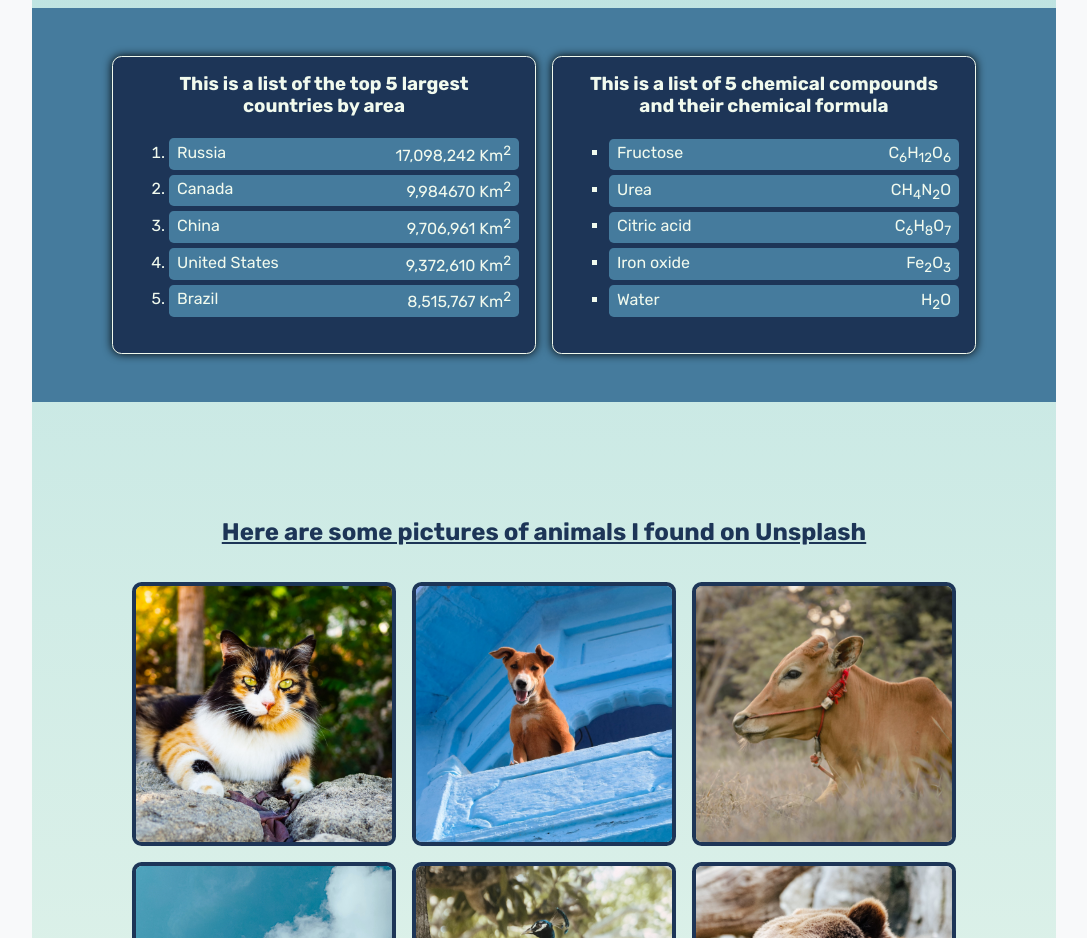
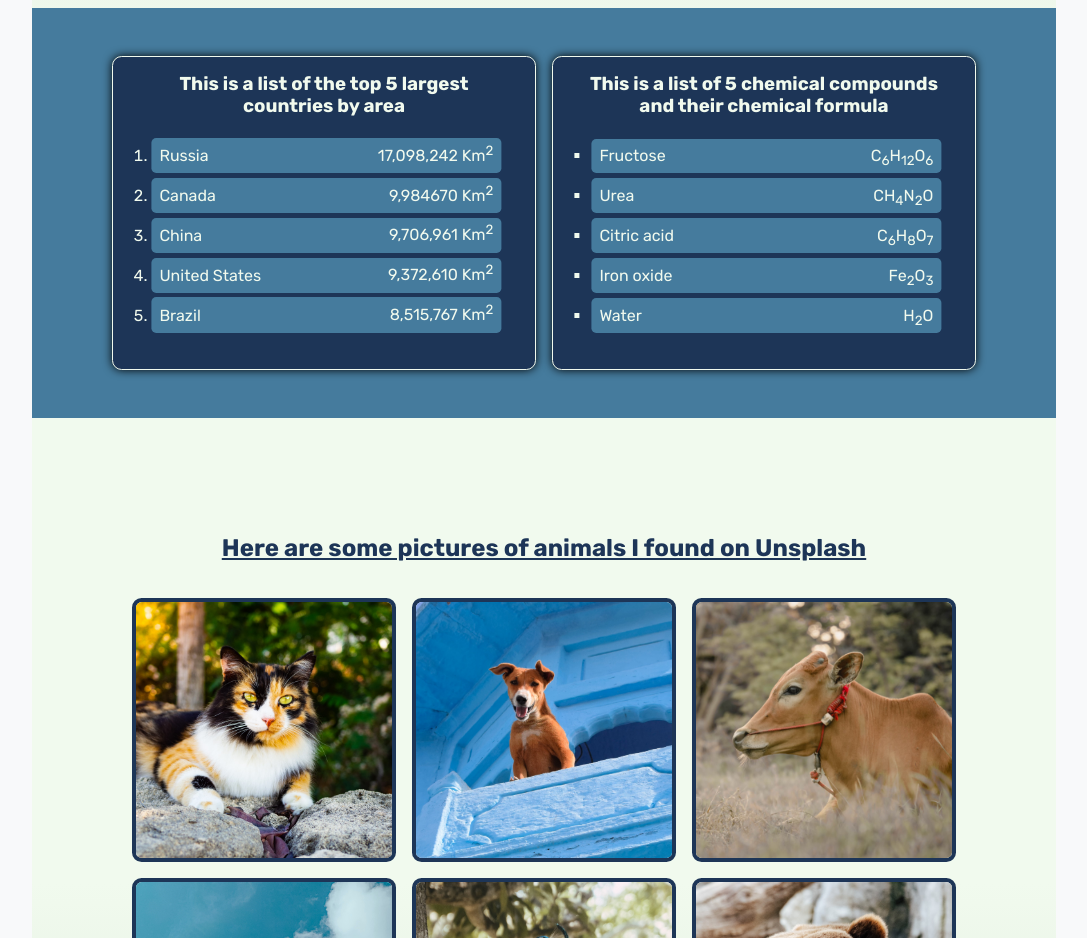
Before and after one commit to prebens-kodehode/Basic-Webpage, a plain HTML site: page index.html in a window 1280 px wide. Shown: the part 840-1778 px from the top of the page, without its empty margins (96-1183 px from the left). Drawn offline with Linux system fonts and the light colour scheme.

```diff
--- a/index.html
+++ b/index.html
@@ -35,21 +35,21 @@
         <div class="list">
             <h3>This is a list of the top 5 largest countries by area</h3>
             <ol>
-                <li><div class="list-items">Russia <span>17,098,242 Km<sup>2</sup></span></div></li>
-                <li><div class="list-items">Canada <span>9,984670 Km<sup>2</sup></span></div></li>
-                <li><div class="list-items">China <span>9,706,961 Km<sup>2</sup></span></div></li>
-                <li><div class="list-items">United States <span>9,372,610 Km<sup>2</sup></span></div></li>
-                <li><div class="list-items">Brazil <span>8,515,767 Km<sup>2</sup></span></div></li>
+                <li><div class="list-items country">Russia <span>17,098,242 Km<sup>2</sup></span></div></li>
+                <li><div class="list-items country">Canada <span>9,984670 Km<sup>2</sup></span></div></li>
+                <li><div class="list-items country">China <span>9,706,961 Km<sup>2</sup></span></div></li>
+                <li><div class="list-items country">United States <span>9,372,610 Km<sup>2</sup></span></div></li>
+                <li><div class="list-items country">Brazil <span>8,515,767 Km<sup>2</sup></span></div></li>
             </ol>
         </div>
         <div class="list">
             <h3>This is a list of 5 chemical compounds and their chemical formula</h3>
             <ul>
-                <li><div class="list-items">Fructose <span>C<sub>6</sub>H<sub>12</sub>O<sub>6</sub></span></div></li>
-                <li><div class="list-items">Urea <span>CH<sub>4</sub>N<sub>2</sub>O</div></li>
-                <li><div class="list-items">Citric acid <span>C<sub>6</sub>H<sub>8</sub>O<sub>7</sub></div></li>
-                <li><div class="list-items">Iron oxide <span>Fe<sub>2</sub>O<sub>3</sub></div></li>
-                <li><div class="list-items">Water <span>H<sub>2</sub>O</span></div></li>
+                <li><div class="list-items chemical">Fructose <span>C<sub>6</sub>H<sub>12</sub>O<sub>6</sub></span></div></li>
+                <li><div class="list-items chemical">Urea <span>CH<sub>4</sub>N<sub>2</sub>O</div></li>
+                <li><div class="list-items chemical">Citric acid <span>C<sub>6</sub>H<sub>8</sub>O<sub>7</sub></div></li>
+                <li><div class="list-items chemical">Iron oxide <span>Fe<sub>2</sub>O<sub>3</sub></div></li>
+                <li><div class="list-items chemical">Water <span>H<sub>2</sub>O</span></div></li>
             </ul>
         </div>
     </section>
--- a/style.css
+++ b/style.css
@@ -8,7 +8,7 @@
 
 main {
   width: clamp(50rem, 80vw, 80rem);
-  background: linear-gradient(#a8dadc, #f1faee);
+  background: linear-gradient(#c0d1be, #f1faee, #f1faee, #c0d1be);
   margin: 0 auto;
 }
 
@@ -67,6 +67,7 @@
   padding: 0.3rem 0.5rem;
   margin: 0.3rem 0;
   border-radius: 0.3rem;
+  transform: translateX(-1.1rem);
 }
 
 button {
@@ -130,6 +131,16 @@
   border: 0.1rem solid;
   border-radius: 0.6rem;
   box-shadow: 0 0 0.6rem #000;
+}
+
+.country {
+  align-items: flex-end;
+  margin: 0 0 0.2rem 0;
+}
+
+.chemical {
+  align-items: flex-start;
+  margin: 0.2rem 0 0 0;
 }
 
 .img-grid {
```
